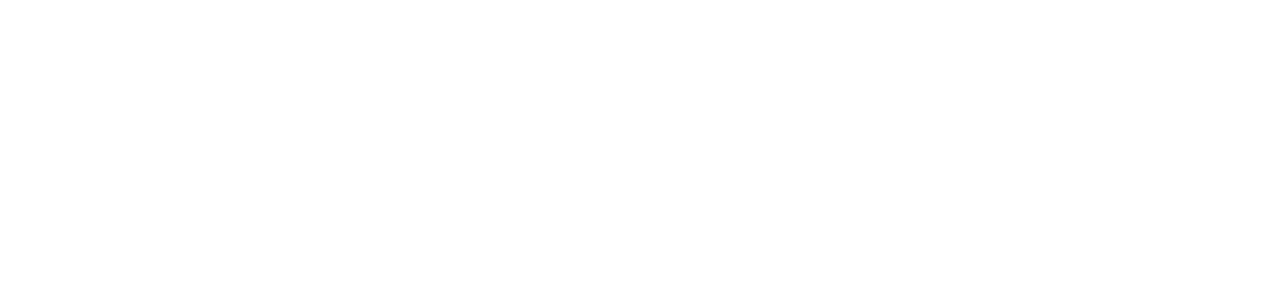
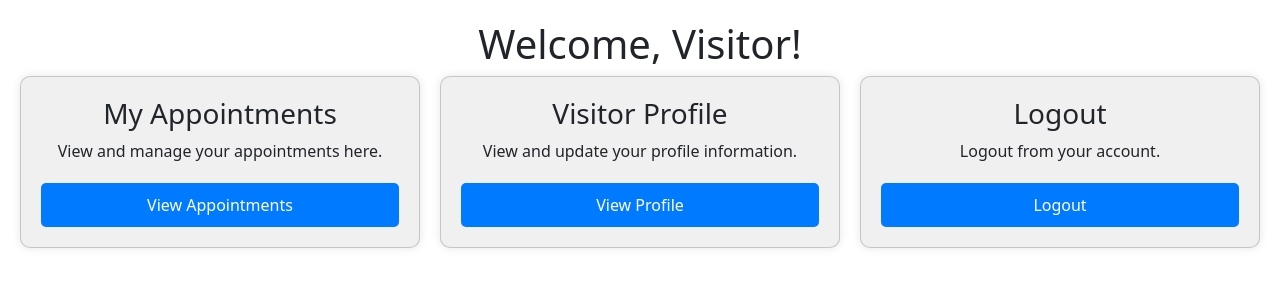
Before and after one commit to MadhukaJS/Medical_Lab_Appointment_frontend, a React (Create React App) app in the folder labapointment/: page /VisitorDashboard in a window 1280 px wide. Before the commit this address had no page. Shown: the top 300 px of the page. Built offline with nearby package versions, Linux system fonts and the light colour scheme.

Commit message:
visitor dashboard fixed

```diff
--- a/labapointment/src/App.js
+++ b/labapointment/src/App.js
@@ -3,6 +3,7 @@
 import { BrowserRouter as Router, Route, Routes } from 'react-router-dom';
 import Dashboard from './components/Dashboard';
 import Appointment from './components/Appointment';
+import VisitorDashboard from './components/appointment/VisitorDashboard';
 
 function App() {
   return (
@@ -12,6 +13,7 @@
         <Routes>
           <Route path="/" element={<Dashboard />} />
           <Route path="/appointment" element={<Appointment />} />
+          <Route path="/VisitorDashboard" element={<VisitorDashboard />} />
         </Routes>
       </Router>
 
--- /dev/null
+++ b/labapointment/src/components/appointment/VisitorDashboard.jsx
@@ -0,0 +1,33 @@
+import React from "react";
+
+import './dashboard.css';
+
+const VisitorDashboard = () => {
+  return (
+    <div className="dashboard-container">
+
+      <div className="content-container">
+        <h1>Welcome, Visitor!</h1>
+        <div className="dashboard-cards">
+          <div className="card">
+            <h3>My Appointments</h3>
+            <p>View and manage your appointments here.</p>
+            <button className="btn btn-primary">View Appointments</button>
+          </div>
+          <div className="card">
+            <h3>Visitor Profile</h3>
+            <p>View and update your profile information.</p>
+            <button className="btn btn-primary">View Profile</button>
+          </div>
+          <div className="card">
+            <h3>Logout</h3>
+            <p>Logout from your account.</p>
+            <button className="btn btn-primary">Logout</button>
+          </div>
+        </div>
+      </div>
+    </div>
+  );
+};
+
+export default VisitorDashboard;
--- /dev/null
+++ b/labapointment/src/components/appointment/dashboard.css
@@ -0,0 +1,44 @@
+.dashboard-container {
+    display: flex;
+  }
+
+  .content-container {
+    flex: 1;
+    padding: 20px;
+  }
+
+  .dashboard-cards {
+    display: flex;
+    flex-wrap: wrap;
+    gap: 20px;
+  }
+
+  .card {
+    background-color: #f0f0f0;
+    padding: 20px;
+    border-radius: 10px;
+    box-shadow: 0 0 10px rgba(0, 0, 0, 0.1);
+    flex: 1 0 300px;
+  }
+
+  .card h3 {
+    margin-top: 0;
+  }
+
+  .card p {
+    margin-bottom: 20px;
+  }
+
+  .btn {
+    background-color: #007bff;
+    color: #fff;
+    border: none;
+    padding: 10px 20px;
+    border-radius: 5px;
+    cursor: pointer;
+    transition: background-color 0.3s;
+  }
+
+  .btn:hover {
+    background-color: #0056b3;
+  }
```
